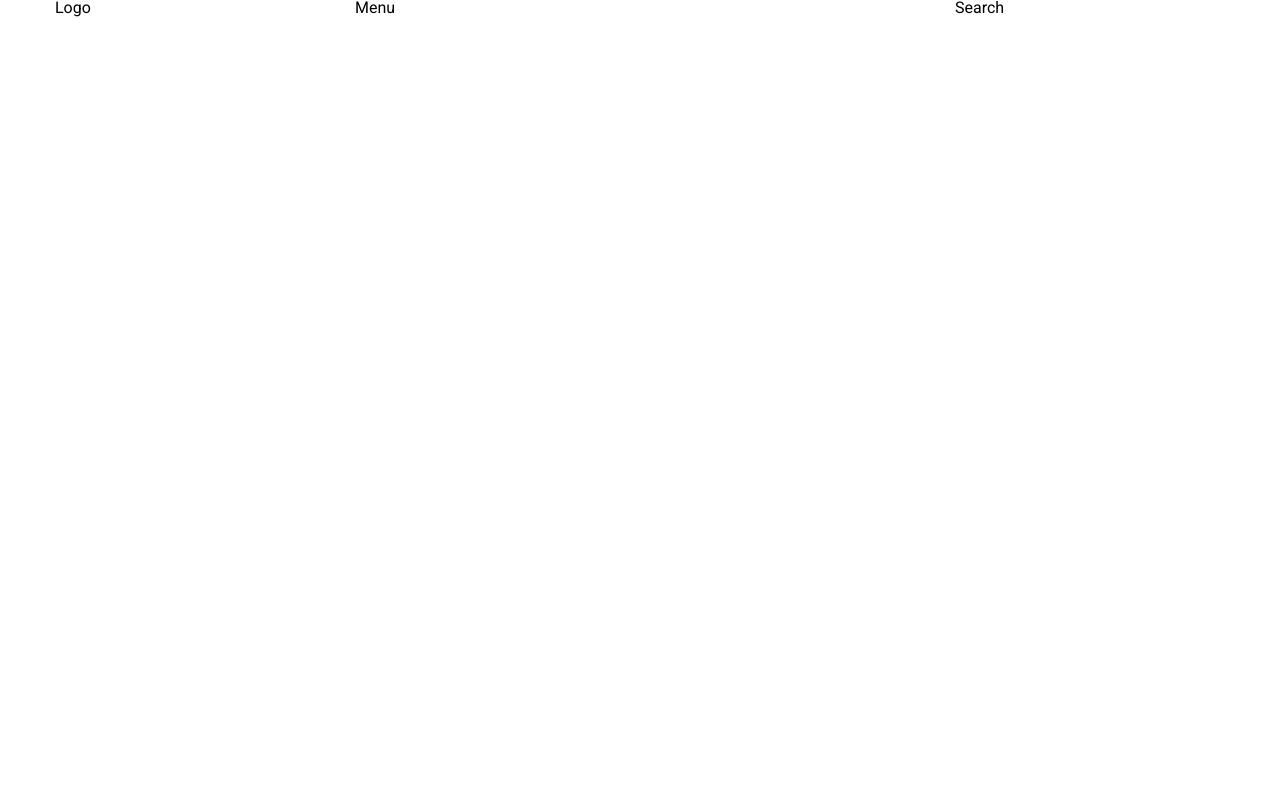
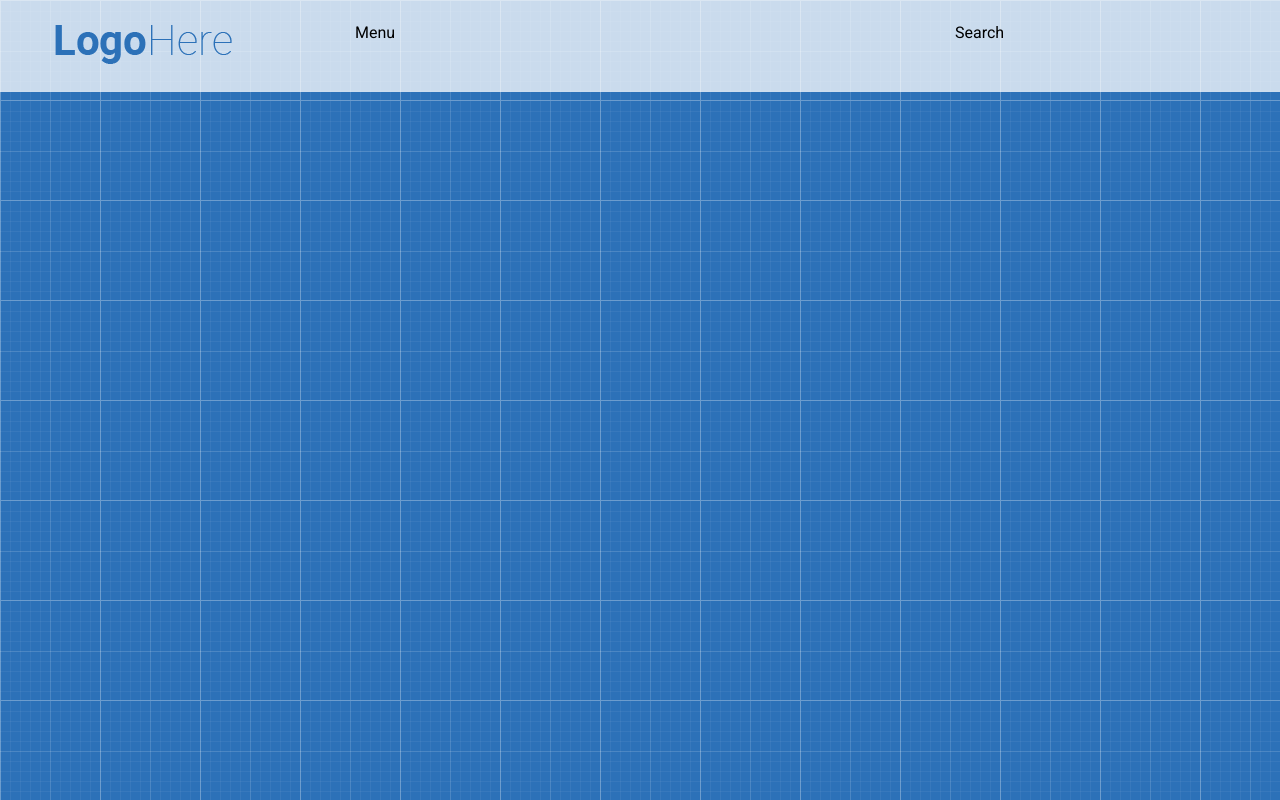
Before and after one commit to Rocksolana/Rocksolana1.github.io, a plain HTML site: page index.html in a window 1280 px wide. Drawn offline with Linux system fonts and the light colour scheme.

Commit message:
add logo

```diff
--- a/index.html
+++ b/index.html
@@ -17,7 +17,13 @@
     <header class="header">
         <div class="container">
             <div class="row">
-               <div class="col-md-3">Logo</div>
+               <div class="col-md-3">
+                   <div class="logo">
+                       <a href="">
+                           <img src="images/logo.png">
+                       </a>
+                   </div>
+               </div>
                <div class="col-md-6">Menu</div>
                <div class="col-md-3">Search</div>
             </div>
--- a/style.css
+++ b/style.css
@@ -3,7 +3,7 @@
 }
 body {
     font-family: 'Roboto', sans-serif;
-    ;
+    background-image: url("images/patt.png") ;
 }
 .container {
     width: 1200px;
@@ -35,3 +35,7 @@ body {
 .col-md-6 {
     width: 50%;
 }
+.header {
+    background-color: rgba(255, 255, 255, 0.75);
+    padding: 25px 0;
+}
```
Also changed, not shown: images/logo.png (added).
